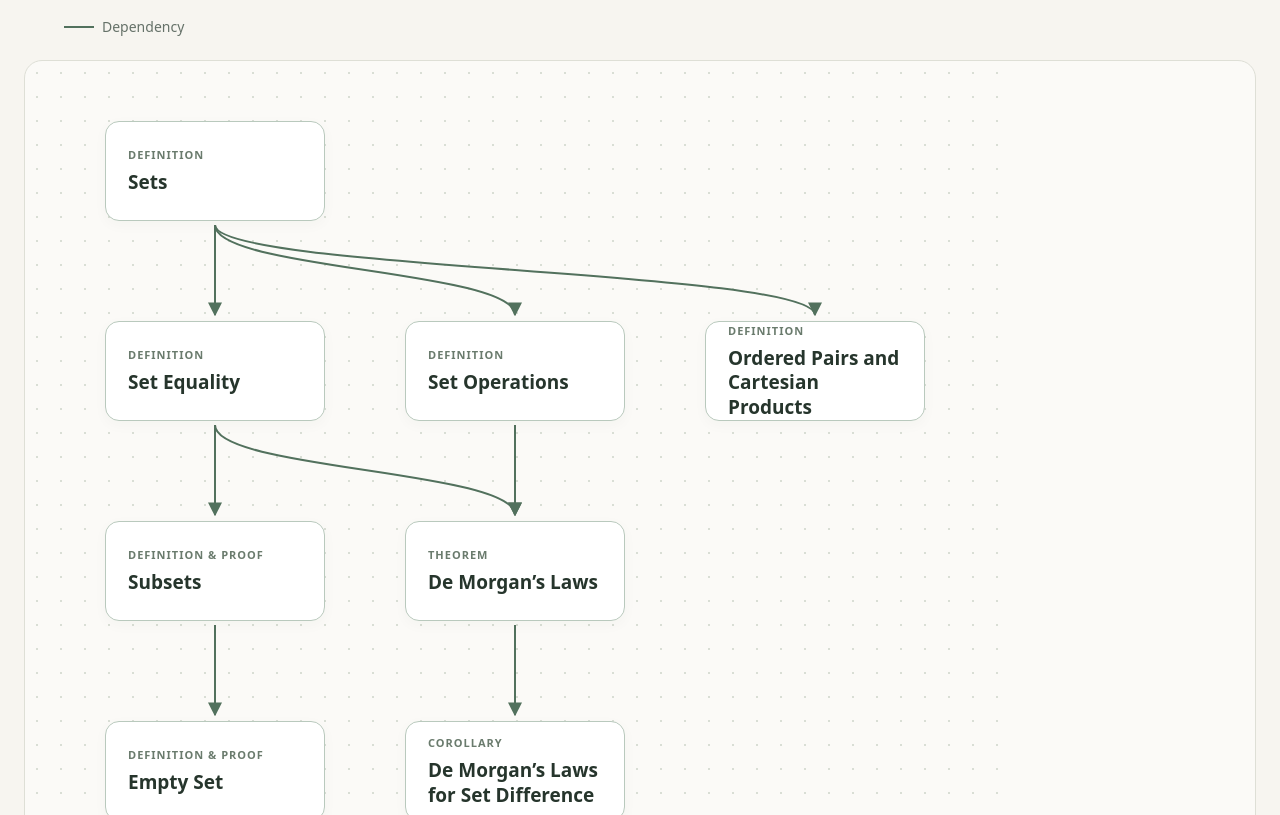
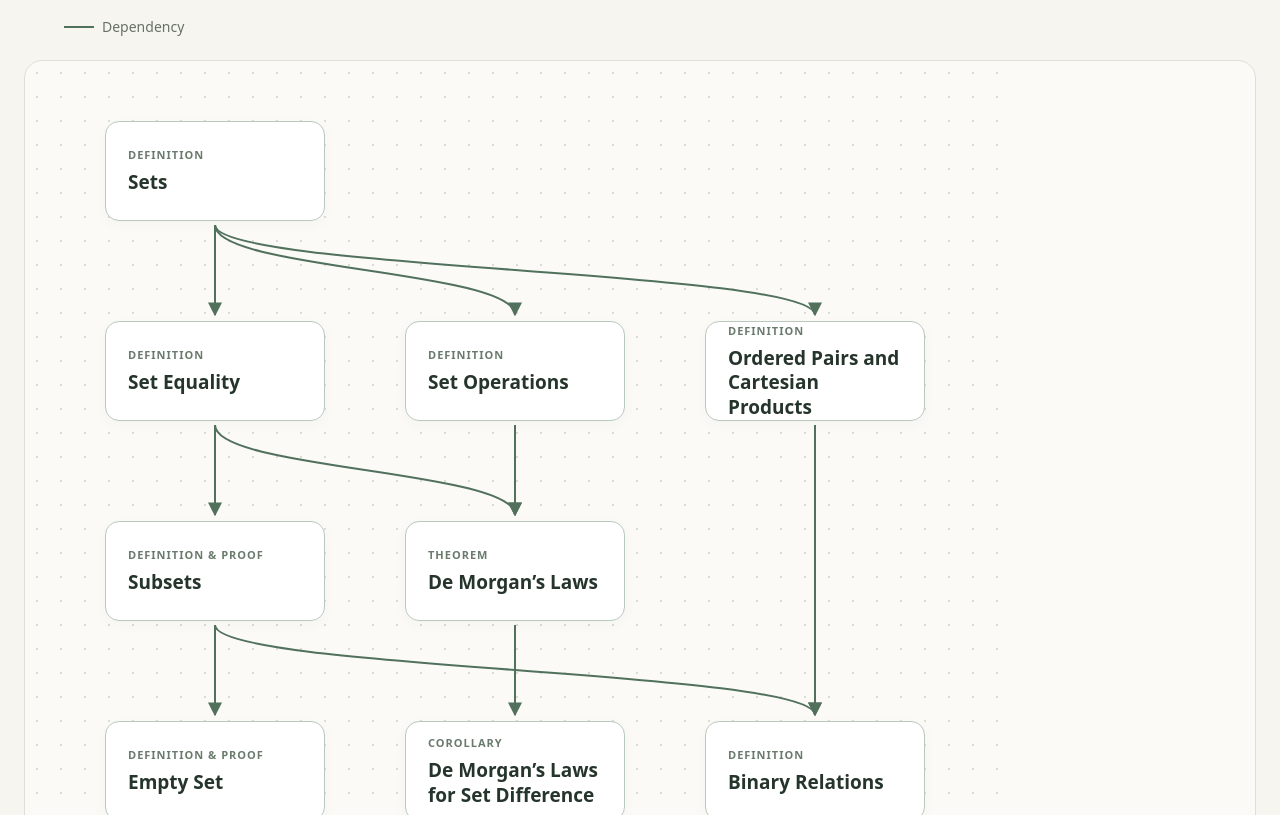
Before and after one commit to tzst-zhdzds/Mathematical-Derivations, a plain HTML site: page index.html in a window 1280 px wide. Shown: the part 137-952 px from the top of the page. Drawn offline with Linux system fonts and the light colour scheme.

Commit message:
Update index.html

```diff
--- a/index.html
+++ b/index.html
@@ -186,6 +186,14 @@
 
     const cards = [
   {
+    id: "binary-relations",
+    title: "Binary Relations",
+    type: "Definition",
+    file: "./cards/binary-relations.html",
+    x: 680,
+    y: 660
+  },
+  {
     id: "cartesian-product",
     title: "Ordered Pairs and Cartesian Products",
     type: "Definition",
@@ -265,6 +273,8 @@
     // kind："proof" 表示证明依赖，"concept" 表示概念依赖
 
     const links = [
+  { from: "cartesian-product", to: "binary-relations" },
+  { from: "subsets", to: "binary-relations" },
   { from: "sets", to: "cartesian-product" },
   { from: "empty-set", to: "power-set" },
   { from: "de-morgan", to: "de-morgan-difference" },
```
